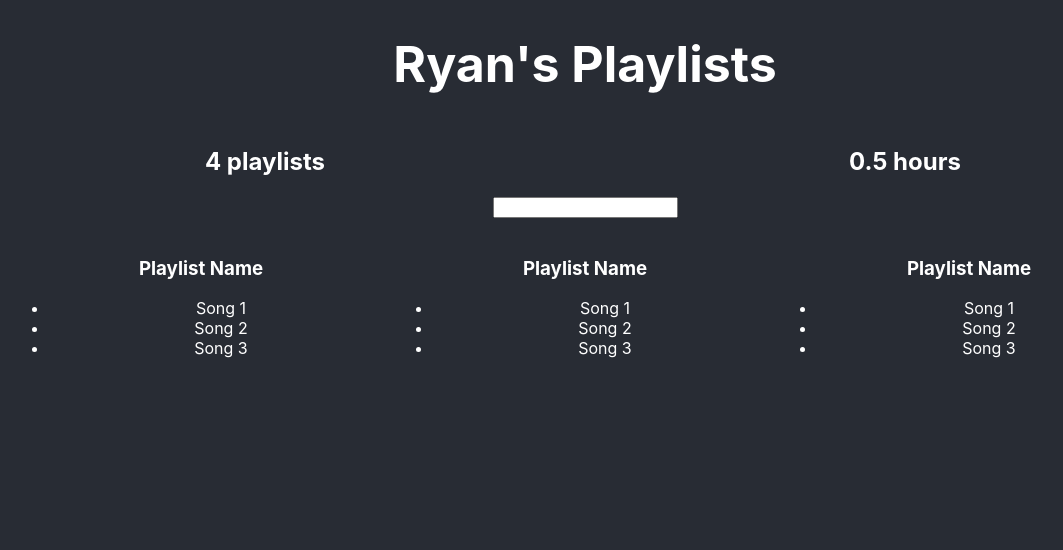
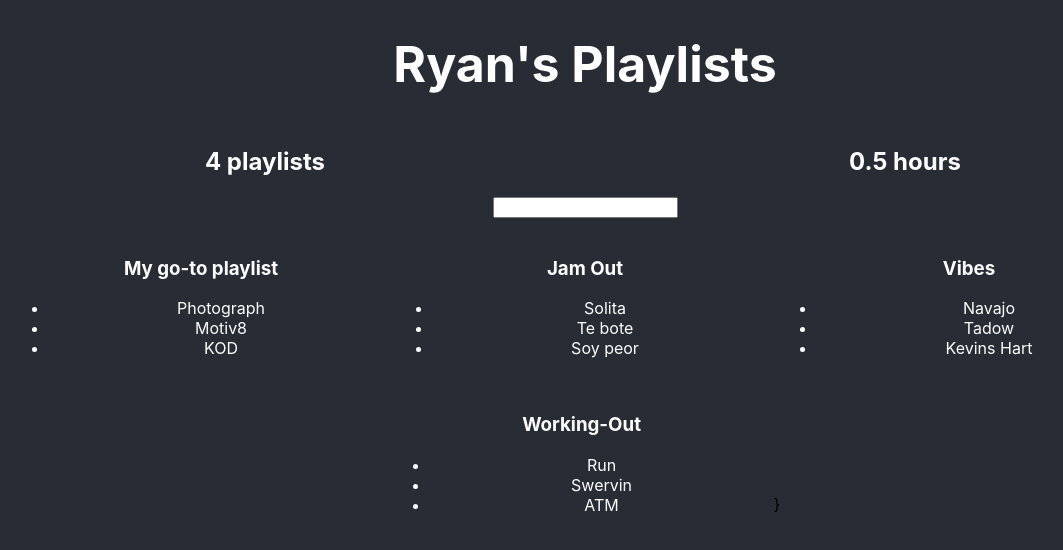
Before and after one commit to rxv3774/Spotify-API-Tweak, a React (Create React App) app: page / in a window 1280 px wide. Shown: the top 550 px of the page, without its empty margins (55-1118 px from the left). Built offline with nearby package versions, Linux system fonts and the light colour scheme.

Commit message:
Connected playlists and songs fake server data to the playlist components in the app

```diff
--- a/src/App.js
+++ b/src/App.js
@@ -10,32 +10,32 @@ let fakeServerData = {
         name: 'My go-to playlist',
         songs: [
           {name: 'Photograph', duration: 150000},
-          {name: 'Come Through and Chill', duration: 150000},
+          {name: 'Motiv8', duration: 150000},
           {name: 'KOD', duration: 150000}
         ]
       },
       {
         name: 'Jam Out',
         songs: [
-        {name: 'Photograph', duration: 150000},
-        {name: 'Come Through and Chill', duration: 150000},
-        {name: 'KOD', duration: 150000}
+        {name: 'Solita', duration: 150000},
+        {name: 'Te bote', duration: 150000},
+        {name: 'Soy peor', duration: 150000}
       ]
       },
       {
         name: 'Vibes',
         songs: [
-        {name: 'Photograph', duration: 150000},
-        {name: 'Come Through and Chill', duration: 150000},
-        {name: 'KOD', duration: 150000}
+        {name: 'Navajo', duration: 150000},
+        {name: 'Tadow', duration: 150000},
+        {name: 'Kevins Hart', duration: 150000}
       ]
       },
       {
         name: 'Working-Out',
         songs: [
-        {name: 'Photograph', duration: 150000},
-        {name: 'Come Through and Chill', duration: 150000},
-        {name: 'KOD', duration: 150000}
+        {name: 'Run', duration: 150000},
+        {name: 'Swervin', duration: 150000},
+        {name: 'ATM', duration: 150000}
       ]
       }
     ]
@@ -71,12 +71,16 @@ class App extends Component {
             <NumberOfHours playlists={this.state.serverData.user.playlists}/>
 
           <Filter/>
-          <Playlist/>
-          <Playlist/>
-          <Playlist/>
+          {
+            this.state.serverData.user.playlists.map(playlist =>
+              <Playlist playlist={playlist}/>
+              )}
+          }
+
         </div> : <h1 style={setStyle}>Loading...</h1>
         }
-      </div>
+      </div> //.map tranfers all elements from the array of playlists and pushes them
+            //into a new empty array and then returns them.
     );
   }
 }
@@ -102,7 +106,7 @@ class NumberOfHours extends Component {
     return (
       <div style={{width: "50%", display: 'inline-block'}}>
         <h2 style = {setStyle}> {totalDuration/1000/60/60} hours </h2>
-      </div> //Math.floor if you want to remove decimals
+      </div> //Math.floor or Math.round if you want to remove decimals
     )
   }
 }
@@ -120,11 +124,14 @@ class Filter extends Component {
 
 class Playlist extends Component {
   render() {
+    let playlist = this.props.playlist
     return (
       <div style={{...setStyle, width: '30%', display: 'inline-block'}}>
         <img />
-        <h3>Playlist Name</h3>
-        <ul><li>Song 1</li><li>Song 2</li><li>Song 3</li></ul>
+        <h3>{playlist.name}</h3>
+        <ul>
+          {playlist.songs.map(song => <li>{song.name}</li>)}
+        </ul>
       </div>
     )
   }
```
